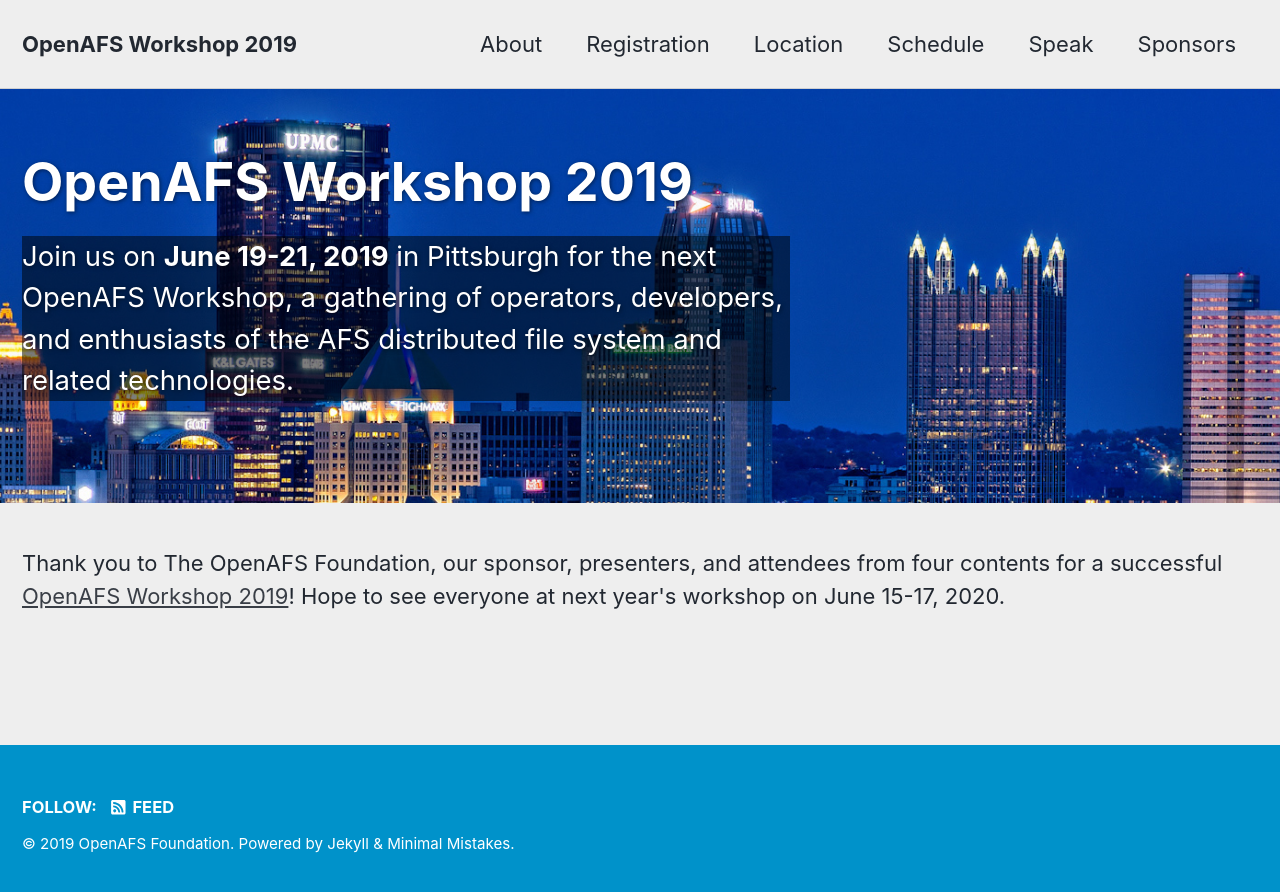
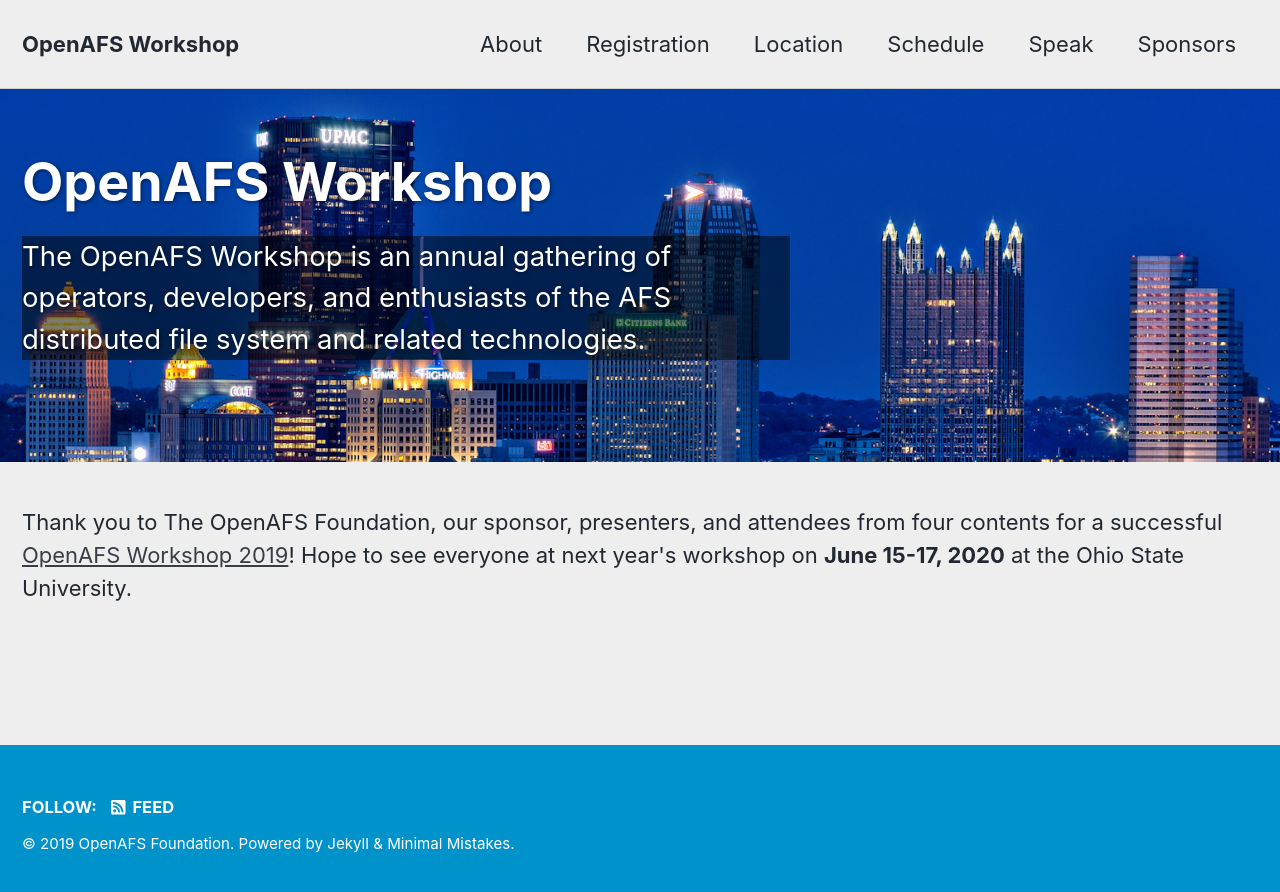
Before and after one commit to openafsfoundation/openafs-workshop.org, a Jekyll site: the page built from index.html, in a window 1280 px wide. Shown: the top 892 px of the page. Built offline with Jekyll 4.4.1, drawn with Linux system fonts in a browser that asks for light colours; cached includes are drawn as plain includes; nearby versions of some CDN libraries; the list of posts is cut into pages by our own code.

Commit message:
2019: more post conf fixups

```diff
--- a/_config.yml
+++ b/_config.yml
@@ -18,7 +18,7 @@
 
 # Site Settings
 locale                   : "en-US"
-title                    : "OpenAFS Workshop 2019"
+title                    : "OpenAFS Workshop"
 title_separator          : "-"
 name                     : "OpenAFS Foundation"
 description              : "A workshop for AFS operators and developers in Pittsburgh on June 19-21, 2019."
--- a/index.html
+++ b/index.html
@@ -5,11 +5,12 @@
   overlay_color: "#5e616c"
   overlay_image: /assets/images/splash-08.jpg
 excerpt: >
-  Join us on <strong>June 19-21, 2019</strong> in Pittsburgh for the next OpenAFS Workshop, a
-  gathering of operators, developers, and enthusiasts of the AFS distributed
-  file system and related technologies.
+  The OpenAFS Workshop is an annual gathering of operators, developers, and
+  enthusiasts of the AFS distributed file system and related technologies.
 ---
 
-Thank you to The OpenAFS Foundation, our sponsor, presenters, and attendees
-from four contents for a successful <a href="/2019/">OpenAFS Workshop 2019</a>!
-Hope to see everyone at next year's workshop on June 15-17, 2020.
+  Thank you to The OpenAFS Foundation, our sponsor, presenters, and attendees
+  from four contents for a successful <a href="/2019/">OpenAFS Workshop 2019</a>!
+
+  Hope to see everyone at next year's workshop on <strong>June 15-17, 2020</strong>
+  at the Ohio State University.
```
